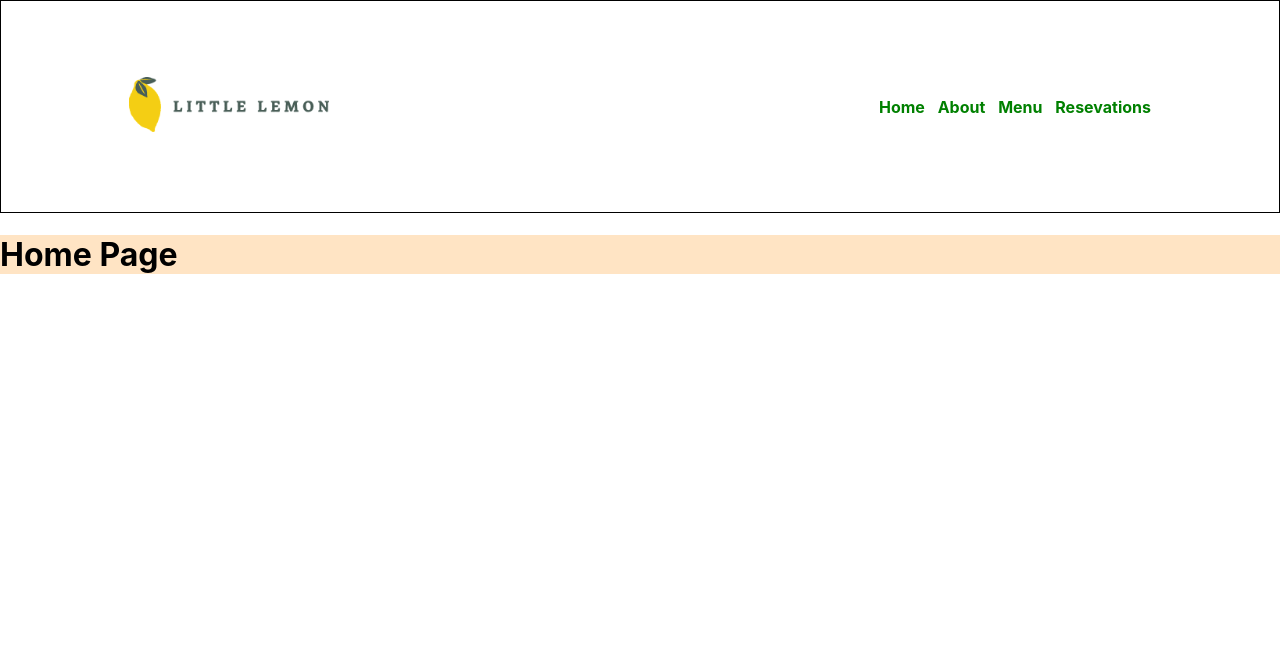
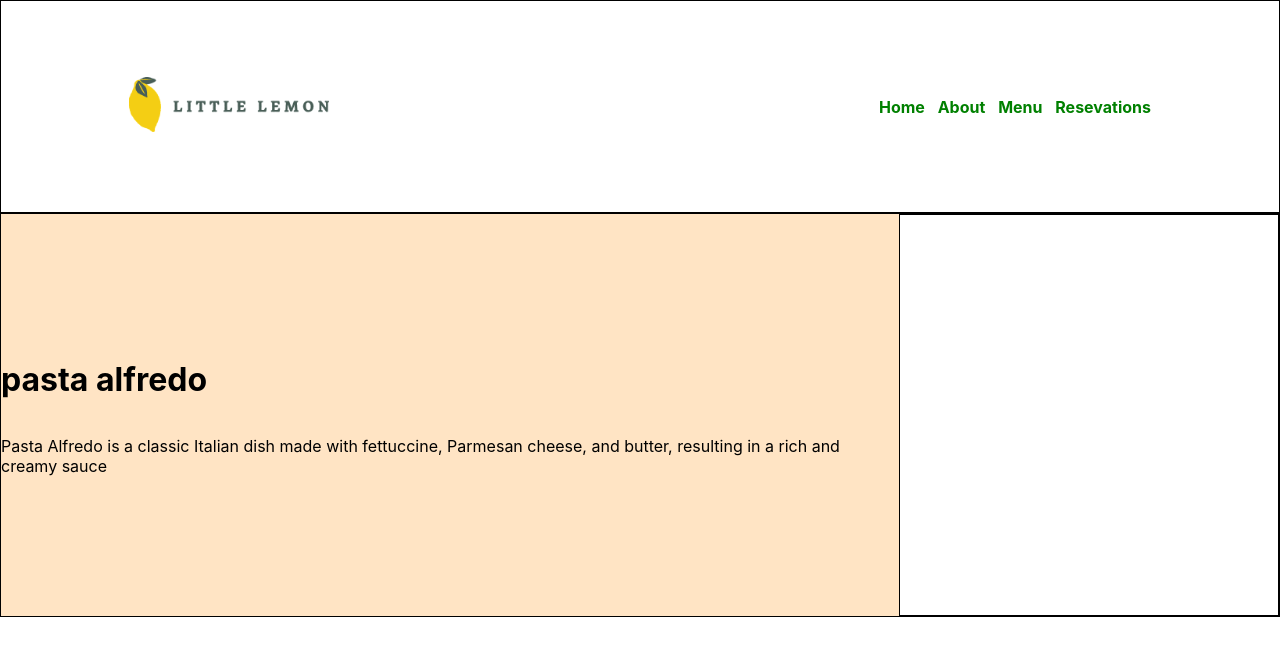
Before and after one commit to BhekumuziTshabalala/Little_Lemon, a React (Create React App) app: page / in a window 1280 px wide. Shown: the top 656 px of the page. Built offline with nearby package versions, Linux system fonts and the light colour scheme.

Commit message:
working on specials

```diff
--- a/src/App.js
+++ b/src/App.js
@@ -1,4 +1,4 @@
-import PageNotFound from './404';
+import PageNotFound from './components/404';
 import './App.css';
 import About from './components/About';
 import Home from './components/Home';
--- /dev/null
+++ b/src/components/Data.js
@@ -0,0 +1,24 @@
+const special = {
+    name : "pasta alfredo",
+    image : "https://as1.ftcdn.net/v2/jpg/03/88/35/68/1000_F_388356842_278zLt0yP5IWihvItePWqXojQaF8GQo8.jpg",
+    desciption : "Pasta Alfredo is a classic Italian dish made with fettuccine, Parmesan cheese, and butter, resulting in a rich and creamy sauce ",
+    price : "R68"
+}
+
+const menu = [
+    { name: 'Greek Salad (Horiatiki)', price: '$12.99', description: 'A refreshing summer salad with chopped cucumbers, tomatoes, onion, black olives, and crumbled feta cheese, drizzled with extra virgin olive oil and sprinkled with oregano.', image: 'https://bing.com/th?id=OSK.3527576ab168a43314af999d8d97a8ad' },
+{ name: 'Pizza Margherita', price: '$14.99', description: 'An iconic Italian pizza with a thin crispy crust, topped with mozzarella cheese, fresh basil leaves, and ripe tomatoes. The colors of the toppings represent the Italian flag.', image: 'https://th.bing.com/th/id/OIP.ngyqhigAn1u1JdHglgT9qQHaF8?rs=1&pid=ImgDetMain' },
+{ name: 'Moroccan Tagine', price: '$18.99', description: 'A hearty North African stew cooked in a traditional clay pot. It features tender meat (such as lamb or chicken), aromatic spices, dried fruits, and vegetables.', image: 'https://tasteofmaroc.com/wp-content/uploads/2018/02/kefta-tagine-oysy-bigstock-kofta-tajine-kefta-tagine-mo-65105917.jpg' },
+{ name: 'Pasta Carbonara', price: '$16.99', description: 'A Roman classic made with spaghetti, pancetta or guanciale, eggs, Parmesan cheese, and black pepper. Creamy, rich, and utterly delicious.', image: 'https://bing.com/th?id=OSK.680e15c58e0c13b496edbb8331a037eb' },
+{ name: 'Caprese Salad', price: '$10.99', description: 'A simple yet elegant dish featuring fresh mozzarella, ripe tomatoes, and basil leaves, drizzled with balsamic glaze and olive oil.', image: 'https://bing.com/th?id=OSK.9c9739e867203ccd80e6b6562460a8db' },
+{ name: 'Linguine alle Vongole', price: '$20.99', description: 'A seafood lover’s delight! Linguine pasta tossed with fresh clams, garlic, white wine, and a hint of chili flakes.', image: 'https://bing.com/th?id=OSK.e713fac8b7d0bc6772ee7a06a98800d4' },
+{ name: 'Risotto Milanese', price: '$22.99', description: 'Creamy Arborio rice infused with saffron, butter, and Parmesan cheese. A luxurious and comforting dish from Milan.', image: 'https://bing.com/th?id=OSK.54c7bc3f4e198152b765ba9341a8b553' },
+{ name: 'Eggplant Parmesan (Melanzane alla Parmigiana)', price: '$15.99', description: 'Layers of breaded and fried eggplant slices, marinara sauce, and melted mozzarella and Parmesan cheeses. Baked to perfection.', image: 'https://bing.com/th?id=OSK.8ee5342317c08237b1e63882761a4959' },
+{ name: 'Tiramisu', price: '$8.99', description: 'A classic Italian dessert made with layers of coffee-soaked ladyfingers, mascarpone cheese, cocoa powder, and love.', image: 'https://bing.com/th?id=OSK.645d8e894562d416d4e57b1e964891c9' },
+{ name: 'Osso Buco', price: '$26.99', description: 'Braised veal shanks cooked with white wine, tomatoes, onions, carrots, and gremolata (lemon zest, garlic, and parsley). Served with saffron risotto.', image: 'https://bing.com/th?id=OSK.577b4beffc4959edd37b41916cdc850c' },
+{ name: 'Bruschetta', price: '$7.99', description: 'Toasted baguette slices rubbed with garlic, topped with diced tomatoes, fresh basil, and a drizzle of olive oil. A delightful appetizer.', image: 'https://bing.com/th?id=OSK.fc1d731b04ea7c13811f18d24c61a717' },
+{ name: 'Cannoli', price: '$9.99', description: 'Sicilian pastry tubes filled with sweet ricotta cheese, chocolate chips, and a dusting of powdered sugar. Irresistibly crunchy and creamy.', image: 'https://bing.com/th?id=OSK.34ff8f934db798c1298ad5e4aa8af2d9' },
+{ name: 'Seafood Risotto', price: '$24.99',description :'A luxurious risotto loaded with shrimp, scallops, calamari, and mussels. The flavors of the sea in every spoonful.', image: 'https://bing.com/th?id=OSK.cf29cf92f3a6c974c48d38ae2271b3a1' }
+];
+
+export default {menu ,special}
--- /dev/null
+++ b/src/components/DishOfTheDay.js
@@ -0,0 +1,28 @@
+import data from "./Data";
+import './dishOfTheDay.css'
+
+
+export default function (){
+    const dish = data.special;
+
+    const style = {
+        width :"400px",
+        height : "400px",
+        border: "solid 1px",
+        background: "white",
+        backgroundImage: 'url($ {data.image})'
+
+    }
+    return(
+        <div className="dish">
+
+             <div id="dish-info">
+                <h1>{dish.name} </h1>
+                <p>{dish.desciption}</p>
+            </div>
+
+            <div className="image" style={style}> </div>
+
+        </div>
+    )
+}
--- a/src/components/Home.js
+++ b/src/components/Home.js
@@ -1,9 +1,10 @@
 import './home.css'
+import DishOfTheDay from './DishOfTheDay'
 
 export default function Home(){
     return(
         <main>
-            <h1>Home Page</h1>
+            <DishOfTheDay/>
         </main>
     )
 }
--- /dev/null
+++ b/src/components/dishOfTheDay.css
@@ -0,0 +1,11 @@
+.dish{
+    display: flex;
+    border: solid 1px;
+    justify-content: space-around;
+}
+
+#dish-info{
+    display: flex;
+    flex-direction: column;
+    justify-content: center;
+}
```
Also changed, not shown: src/components/404.js (renamed from src/404.js).
